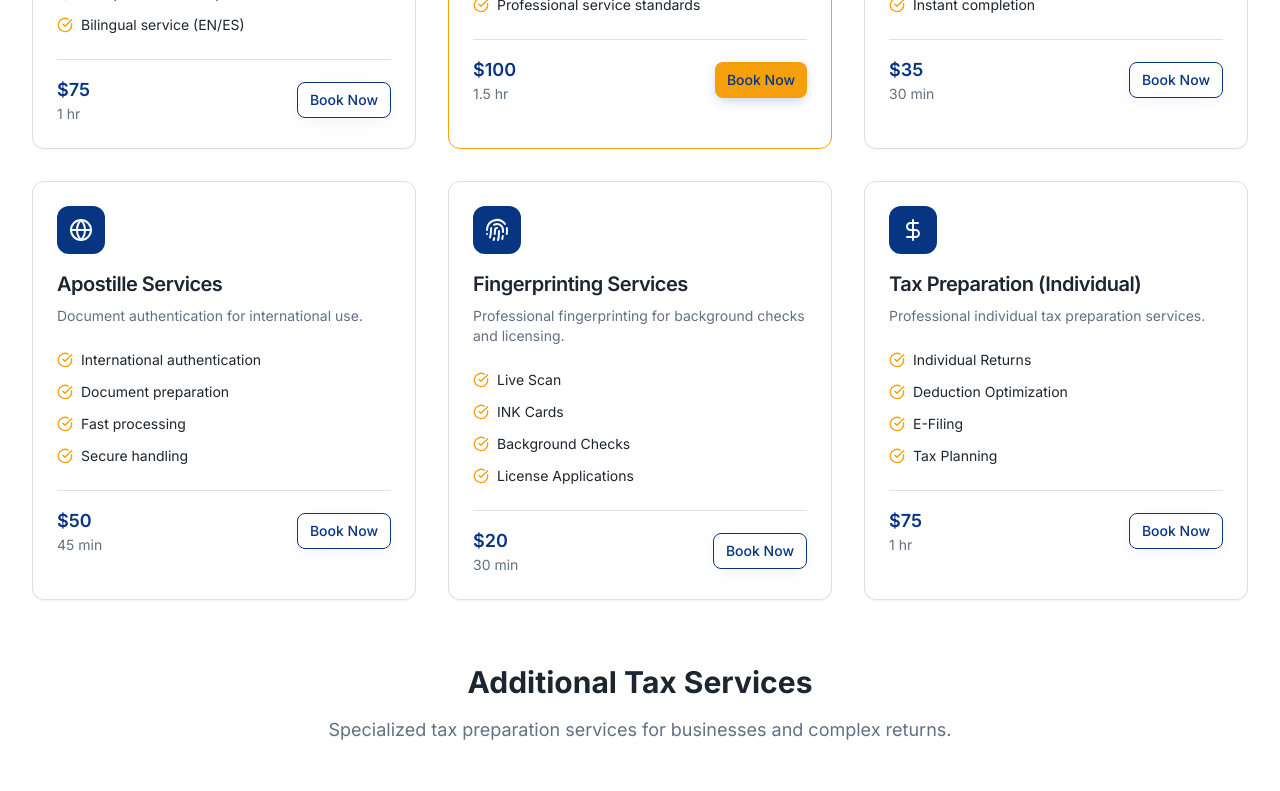
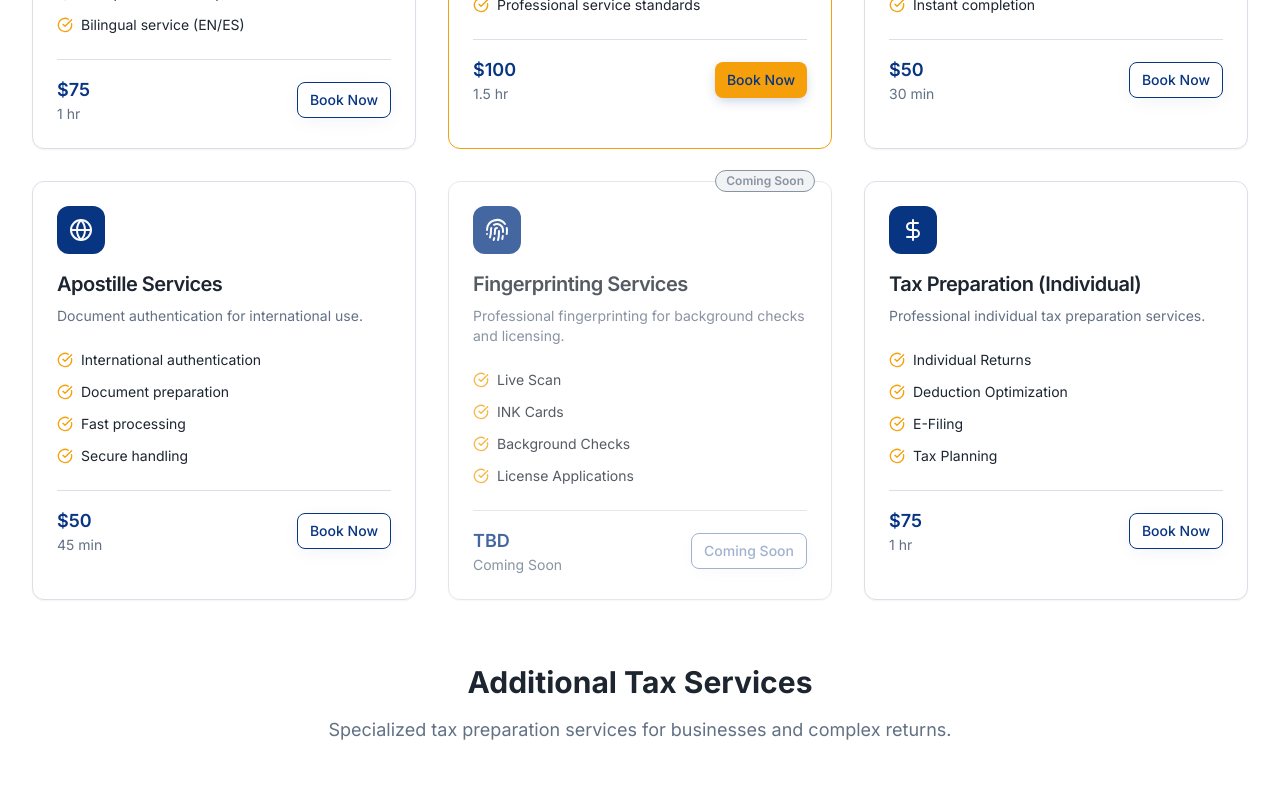
Before and after one commit to notaryandsigningsllc/notary-and-signings-llc, a React (Vite) app: page /services in a window 1280 px wide. Shown: the part 592-1383 px from the top of the page. Built offline with nearby package versions, Linux system fonts and the light colour scheme.

Commit message:
Update prices and service availability

```diff
--- a/src/components/ServicesSection.tsx
+++ b/src/components/ServicesSection.tsx
@@ -28,7 +28,7 @@ export default function ServicesSection() {
     title: t('services.ron.title'),
     description: t('services.ron.description'),
     features: [t('services.ron.feature1'), t('services.ron.feature2'), t('services.ron.feature3'), t('services.ron.feature4')],
-    price: "$35",
+    price: "$50",
     duration: "30 min",
     popular: false
   }, {
@@ -44,10 +44,10 @@ export default function ServicesSection() {
     title: t('services.fingerprint.title'),
     description: t('services.fingerprint.description'),
     features: [t('services.fingerprint.feature1'), t('services.fingerprint.feature2'), t('services.fingerprint.feature3'), t('services.fingerprint.feature4')],
-    price: "$20",
-    duration: "30 min",
+    price: "TBD",
+    duration: t('services.coming_soon'),
     popular: false,
-    comingSoon: false
+    comingSoon: true
   }, {
     icon: DollarSign,
     title: t('services.tax.individual.title'),
--- a/src/contexts/LanguageContext.tsx
+++ b/src/contexts/LanguageContext.tsx
@@ -143,7 +143,7 @@ const translations = {
     'services.ron.feature2': 'Digital document signing',
     'services.ron.feature3': 'Identity verification',
     'services.ron.feature4': 'Instant completion',
-    'services.ron.price': '$35',
+    'services.ron.price': '$50',
     'services.ron.includes': 'Includes: Video session, identity verification, digital notarization, electronic certificate. Multiple docs: $25 each additional.',
     'services.apostille.title': 'Apostille Services',
     'services.apostille.description': 'Document authentication for international use.',
@@ -158,7 +158,7 @@ const translations = {
     'services.fingerprint.feature2': 'INK Cards',
     'services.fingerprint.feature3': 'Background Checks',
     'services.fingerprint.feature4': 'License Applications',
-     'services.fingerprint.price': '$20',
+     'services.fingerprint.price': 'TBD',
      'services.ipen.title': 'In-Person Electronic Notarization (iPEN)',
      'services.ipen.description': 'Electronic notarization performed in-person using secure digital technology and electronic signatures.',
      'services.ipen.feature1': 'Electronic signatures',
@@ -846,7 +846,7 @@ const translations = {
     'services.ron.feature2': 'Firma digital de documentos',
     'services.ron.feature3': 'Verificación de identidad',
     'services.ron.feature4': 'Legalmente conforme',
-    'services.ron.price': '$35',
+    'services.ron.price': '$50',
     'services.apostille.title': 'Servicios de Apostilla',
     'services.apostille.description': 'Autenticación de documentos para uso internacional.',
     'services.apostille.feature1': 'Autenticación internacional',
@@ -860,7 +860,7 @@ const translations = {
     'services.fingerprint.feature2': 'Tarjetas de Tinta',
     'services.fingerprint.feature3': 'Verificación de Antecedentes',
     'services.fingerprint.feature4': 'Solicitudes de Licencia',
-     'services.fingerprint.price': '$20',
+     'services.fingerprint.price': 'TBD',
      'services.ipen.title': 'Notarización Electrónica en Persona (iPEN)',
      'services.ipen.description': 'Notarización electrónica realizada en persona utilizando tecnología digital segura y firmas electrónicas.',
      'services.ipen.price': '+$40',
--- a/src/pages/BookAppointment.tsx
+++ b/src/pages/BookAppointment.tsx
@@ -152,7 +152,7 @@ const BookAppointment = () => {
           }
         ];
 
-        // Filter out fingerprinting services from database results
+        // Filter out fingerprinting services from database results (not available yet)
         const filteredDbServices = servicesResult.data?.filter(service =>
           !service.name.toLowerCase().includes('fingerprint')
         ) || [];
```
